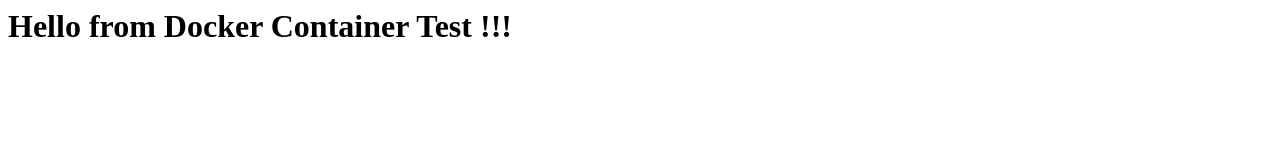
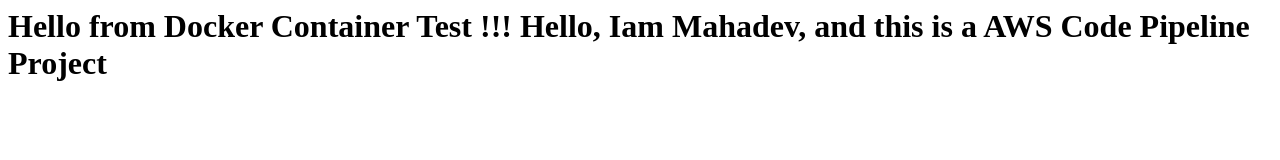
Before and after one commit to MahadevMetre/AWSCodePipeline-Docker-Build, a plain HTML site: page index.html in a window 1280 px wide. Drawn offline with Linux system fonts and the light colour scheme.

Commit message:
Update index.html

```diff
--- a/index.html
+++ b/index.html
@@ -1,3 +1,4 @@
 <h1>
     Hello from Docker Container Test !!!
+    Hello, Iam Mahadev, and this is a AWS Code Pipeline Project
 </h1>
```
